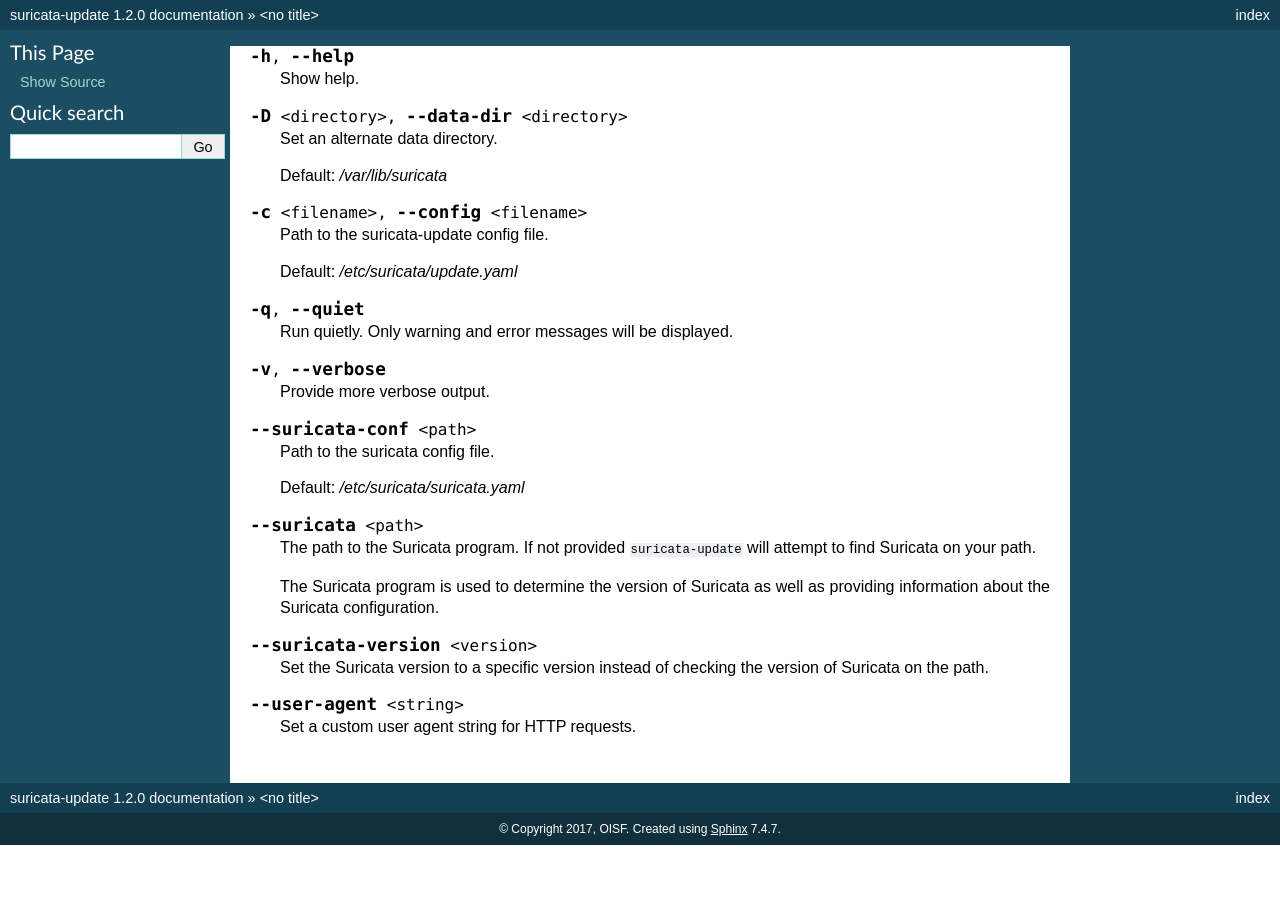
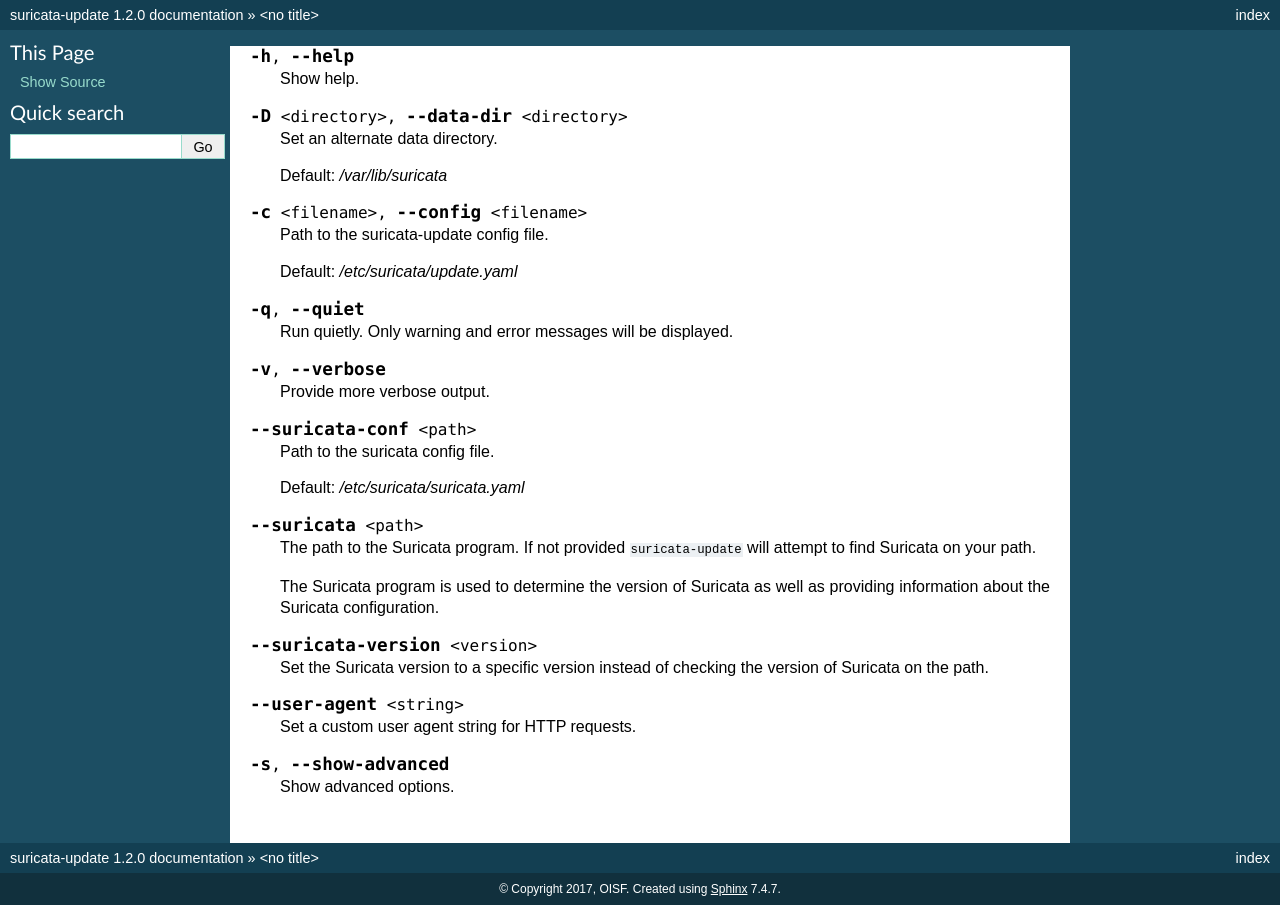
Before and after one commit to OISF/suricata-update, a Sphinx documentation site: the page built from doc/common-options.rst, in a window 1280 px wide. Built offline with Sphinx 7.4.7, drawn with Linux system fonts in a browser that asks for light colours.

Commit message:
doc: add --show-advanced to common options

```diff
--- a/doc/common-options.rst
+++ b/doc/common-options.rst
@@ -44,3 +44,7 @@
 .. option:: --user-agent <string>
 
    Set a custom user agent string for HTTP requests.
+
+.. option:: -s, --show-advanced
+
+   Show advanced options.
```
